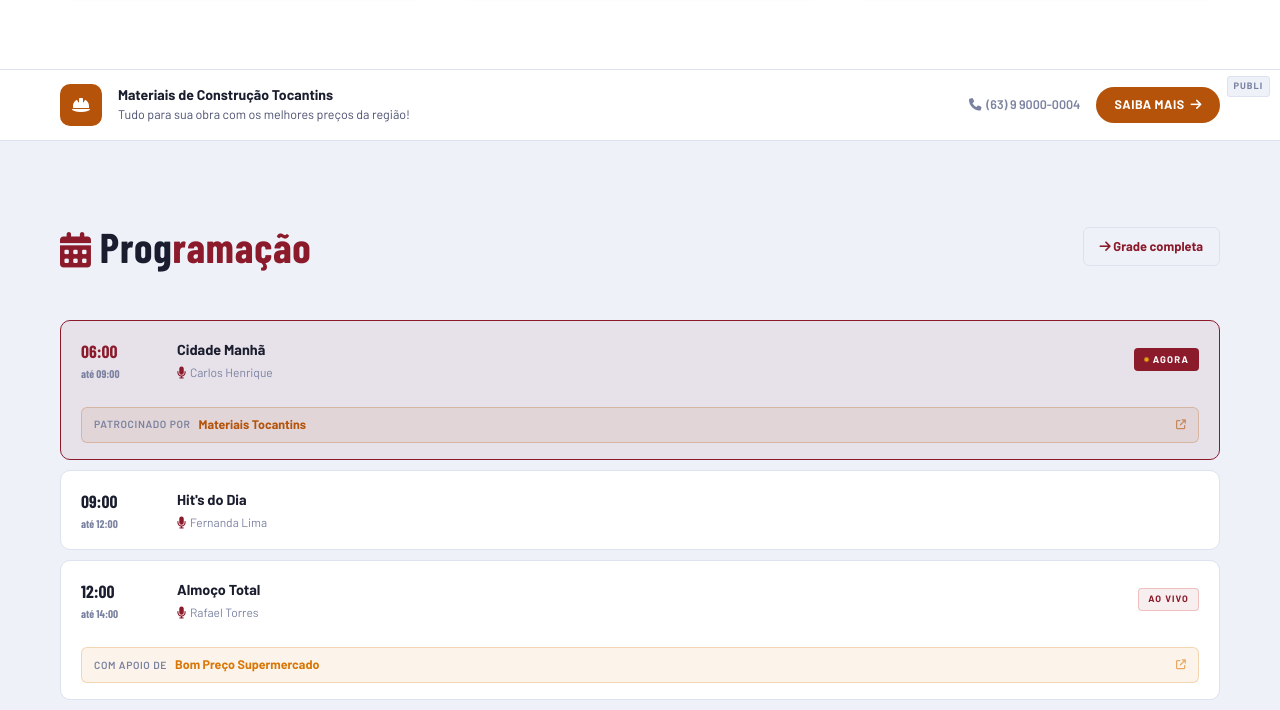
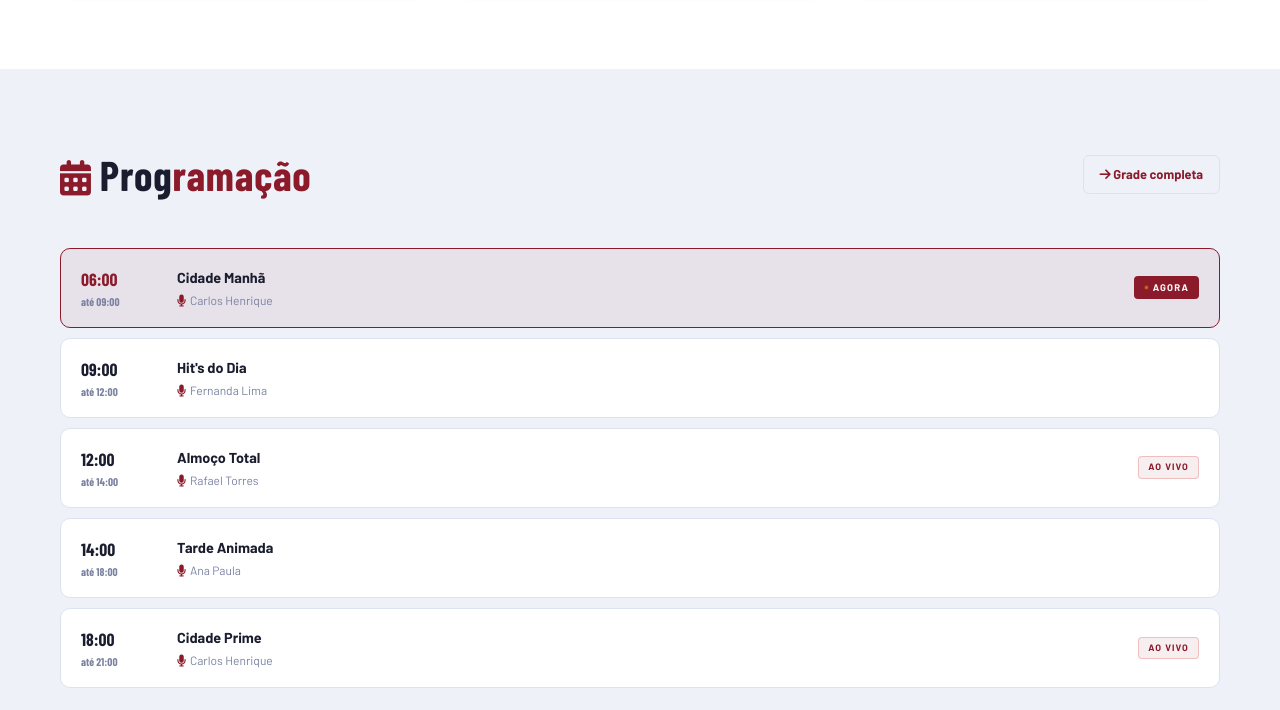
Before and after one commit to Ianformiga07/radio, a plain HTML site: page index.html in a window 1280 px wide. Shown: the part 1588-2298 px from the top of the page. Drawn offline with nearby package versions, Linux system fonts and the light colour scheme; a web font is replaced by a local one.

Commit message:
version atualizada 04-05-26

```diff
--- a/assets/css/main.css
+++ b/assets/css/main.css
@@ -1466,210 +1466,10 @@ input[type="range"].volume-slider::-webkit-slider-thumb {
   }
 }
 
-/* ═══════════════════════════════════════════════════════════
-   PUBLICIDADE — 3 FORMATOS
-   ═══════════════════════════════════════════════════════════ */
-
-/* ── FORMATO 1: Spot de Seção ─────────────────────────────── */
-.pub-spot {
-  background: var(--bg-card);
-  border-top: 1px solid var(--border);
-  border-bottom: 1px solid var(--border);
-  padding: 14px 0;
-  position: relative;
-}
-.pub-spot-inner {
-  display: flex;
-  align-items: center;
-  gap: 16px;
-  flex-wrap: wrap;
-}
-.pub-spot-badge {
-  width: 42px; height: 42px;
-  border-radius: var(--radius);
-  background: var(--pub-cor, var(--vermelho));
-  display: flex; align-items: center; justify-content: center;
-  color: #fff;
-  font-size: 1rem;
-  flex-shrink: 0;
-}
-.pub-spot-body {
-  flex: 1;
-  min-width: 160px;
-  display: flex;
-  flex-direction: column;
-  gap: 2px;
-}
-.pub-spot-empresa {
-  font-size: 0.88rem;
-  font-weight: 700;
-  color: var(--txt-primary);
-  line-height: 1.2;
-}
-.pub-spot-slogan {
-  font-size: 0.78rem;
-  color: var(--txt-secondary);
-  line-height: 1.4;
-}
-.pub-spot-actions {
-  display: flex;
-  align-items: center;
-  gap: 16px;
-  flex-shrink: 0;
-}
-.pub-spot-tel {
-  font-size: 0.78rem;
-  color: var(--txt-muted);
-  font-weight: 600;
-  display: flex; align-items: center; gap: 5px;
-}
-.pub-spot-cta {
-  display: inline-flex; align-items: center; gap: 6px;
-  padding: 8px 18px;
-  background: var(--pub-cor, var(--vermelho));
-  color: #fff;
-  border-radius: 100px;
-  font-size: 0.78rem;
-  font-weight: 700;
-  letter-spacing: 0.04em;
-  text-transform: uppercase;
-  transition: var(--trans);
-  white-space: nowrap;
-}
-.pub-spot-cta:hover { opacity: 0.88; transform: translateY(-1px); }
-
-/* Label "Publi" pequeno */
-.pub-label-ad {
-  position: absolute;
-  top: 6px; right: 10px;
-  font-size: 0.58rem;
-  font-weight: 700;
-  letter-spacing: 0.1em;
-  text-transform: uppercase;
-  color: var(--txt-muted);
-  background: var(--bg-section-alt);
-  padding: 2px 6px;
-  border-radius: 3px;
-  border: 1px solid var(--border);
-}
-
-@media (max-width: 560px) {
-  .pub-spot-tel { display: none; }
-  .pub-spot-inner { gap: 12px; }
-  .pub-spot-cta { padding: 7px 14px; font-size: 0.72rem; }
-}
-
-/* ── FORMATO 2: Patrocinador de Programa ─────────────────── */
-.pub-patrocinador {
-  display: flex;
-  align-items: center;
-  gap: 8px;
-  padding: 7px 12px;
-  margin-top: 8px;
-  background: var(--vermelho-bg);
-  background: color-mix(in srgb, var(--pub-cor, var(--vermelho)) 8%, transparent);
-  border: 1px solid var(--border);
-  border: 1px solid color-mix(in srgb, var(--pub-cor, var(--vermelho)) 25%, transparent);
-  border-radius: var(--radius-sm);
-  text-decoration: none;
-  transition: var(--trans);
-  grid-column: 1 / -1; /* ocupa as 3 colunas do prog-item */
-}
-.pub-patrocinador:hover {
-  background: var(--bg-section-alt);
-  background: color-mix(in srgb, var(--pub-cor, var(--vermelho)) 14%, transparent);
-}
-.pub-patrocinador-chamada {
-  font-size: 0.65rem;
-  color: var(--txt-muted);
-  font-weight: 600;
-  letter-spacing: 0.06em;
-  text-transform: uppercase;
-  white-space: nowrap;
-}
-.pub-patrocinador-empresa {
-  font-size: 0.78rem;
-  font-weight: 700;
-  color: var(--pub-cor, var(--vermelho));
-  flex: 1;
-}
-.pub-patrocinador-icon {
-  font-size: 0.62rem;
-  color: var(--pub-cor, var(--vermelho));
-  opacity: 0.6;
-  flex-shrink: 0;
-}
-
-/* ── FORMATO 3: Banner Contextual no Clima ────────────────── */
-.pub-banner-clima {
-  display: flex;
-  align-items: center;
-  gap: 12px;
-  padding: 12px 14px;
-  margin-top: 14px;
-  background: var(--amarelo-bg);
-  background: color-mix(in srgb, var(--pub-cor, var(--amarelo)) 9%, transparent);
-  border: 1px solid var(--border);
-  border: 1px solid color-mix(in srgb, var(--pub-cor, var(--amarelo)) 30%, transparent);
-  border-radius: var(--radius);
-  text-decoration: none;
-  transition: var(--trans);
-  position: relative;
-  overflow: hidden;
-}
-.pub-banner-clima::before {
-  content: '';
-  position: absolute; left: 0; top: 0; bottom: 0;
-  width: 3px;
-  background: var(--pub-cor, var(--amarelo));
-  border-radius: 2px 0 0 2px;
-}
-.pub-banner-clima:hover {
-  background: color-mix(in srgb, var(--pub-cor, var(--amarelo)) 15%, transparent);
-  transform: translateY(-1px);
-  box-shadow: var(--shadow-sm);
-}
-.pub-banner-clima-icon {
-  font-size: 1.4rem;
-  color: var(--pub-cor, var(--amarelo));
-  flex-shrink: 0;
-  width: 28px;
-  text-align: center;
-}
-.pub-banner-clima-body {
-  flex: 1;
-  min-width: 0;
-  display: flex;
-  flex-direction: column;
-  gap: 2px;
-}
-.pub-banner-clima-body strong {
-  font-size: 0.82rem;
-  font-weight: 700;
-  color: var(--pub-cor, var(--amarelo));
-  display: block;
-  line-height: 1.2;
-}
-.pub-banner-clima-body span {
-  font-size: 0.72rem;
-  color: var(--txt-secondary);
-  line-height: 1.4;
-  white-space: nowrap;
-  overflow: hidden;
-  text-overflow: ellipsis;
-}
-.pub-banner-clima .pub-label-ad {
-  position: static;
-  font-size: 0.55rem;
-  align-self: flex-start;
-  flex-shrink: 0;
-}
-
 /* ── Print: esconde elementos desnecessários ─────────────── */
 @media print {
   .top-bar, #nav, .nav-mobile, .player-bar, .whatsapp-float,
-  .btn-ouvir-nav, .hero-actions, .stats-strip,
-  .pub-spot, .pub-patrocinador, .pub-banner-clima { display: none !important; }
+  .btn-ouvir-nav, .hero-actions, .stats-strip { display: none !important; }
   body { padding: 0; color: #000; background: #fff; }
   .hero { background: #f0f0f0 !important; }
 }
--- a/assets/js/app.js
+++ b/assets/js/app.js
@@ -279,9 +279,6 @@ function renderHome() {
       </div>
     </section>
 
-    <!-- PUBLICIDADE: SPOT 1 (entre Notícias e Programação) -->
-    ${renderSpotSecao(0)}
-
     <!-- PROGRAMAÇÃO RESUMIDA -->
     <section class="section section-light">
       <div class="container">
@@ -365,8 +362,6 @@ function renderHome() {
                 </div>
               `).join('')}
             </div>
-            <!-- PUBLICIDADE: Banner Contextual de Clima -->
-            ${renderBannerClima(TEMPO_ANANAS.temp)}
           </div>
 
         </div>
@@ -388,9 +383,6 @@ function renderHome() {
         </div>
       </div>
     </section>
-
-    <!-- PUBLICIDADE: SPOT 2 (entre Mural e Ouvinte do Mês) -->
-    ${renderSpotSecao(2)}
 
     <!-- OUVINTE DO MÊS -->
     <section class="section section-light">
@@ -448,7 +440,7 @@ function renderHome() {
     const progs = diaData ? diaData.programas.slice(0,5) : [];
     progEl.innerHTML = `
       <div class="prog-lista">
-        ${progs.map((p, idx) => `
+        ${progs.map(p => `
           <div class="prog-item ${atual && p.id===atual.id?'agora':''}">
             <div class="prog-horario">${p.hora}<span style="font-size:0.7rem;color:var(--txt-muted);display:block;font-weight:400">até ${p.fim}</span></div>
             <div>
@@ -456,7 +448,6 @@ function renderHome() {
               <div class="prog-locutor"><i class="fa-solid fa-microphone" style="margin-right:4px;color:var(--vermelho)"></i>${p.locutor}</div>
             </div>
             ${atual && p.id===atual.id ? '<span class="badge-agora">Agora</span>' : p.ao_vivo ? '<span class="badge-ao-vivo">Ao Vivo</span>' : '<span></span>'}
-            ${renderPatrocinadorPrograma(idx)}
           </div>
         `).join('')}
       </div>
@@ -516,7 +507,7 @@ function renderProgramacao() {
     const atual = getProgramaAtual();
     content.innerHTML = `
       <div class="prog-lista">
-        ${diaData.programas.map((p, pIdx) => `
+        ${diaData.programas.map(p => `
           <div class="prog-item ${atual && p.id===atual.id && idx===diaAtualIdx?'agora':''}">
             <div class="prog-horario">${p.hora}<span style="color:var(--txt-muted);font-size:0.7rem;display:block;font-weight:400">até ${p.fim}</span></div>
             <div>
@@ -524,7 +515,6 @@ function renderProgramacao() {
               <div class="prog-locutor"><i class="fa-solid fa-microphone" style="margin-right:4px;color:var(--vermelho)"></i>com ${p.locutor}</div>
             </div>
             ${atual && p.id===atual.id && idx===diaAtualIdx ? '<span class="badge-agora">Agora</span>' : p.ao_vivo ? '<span class="badge-ao-vivo">Ao Vivo</span>' : '<span></span>'}
-            ${renderPatrocinadorPrograma(pIdx)}
           </div>
         `).join('')}
       </div>
--- a/index.html
+++ b/index.html
@@ -355,7 +355,6 @@
     <script src="assets/js/locutores.js"></script>
     <script src="assets/js/noticias.js"></script>
     <script src="assets/js/extras.js"></script>
-    <script src="assets/js/publicidade.js"></script>
     <script src="assets/js/app.js"></script>
   </body>
 </html>
```
